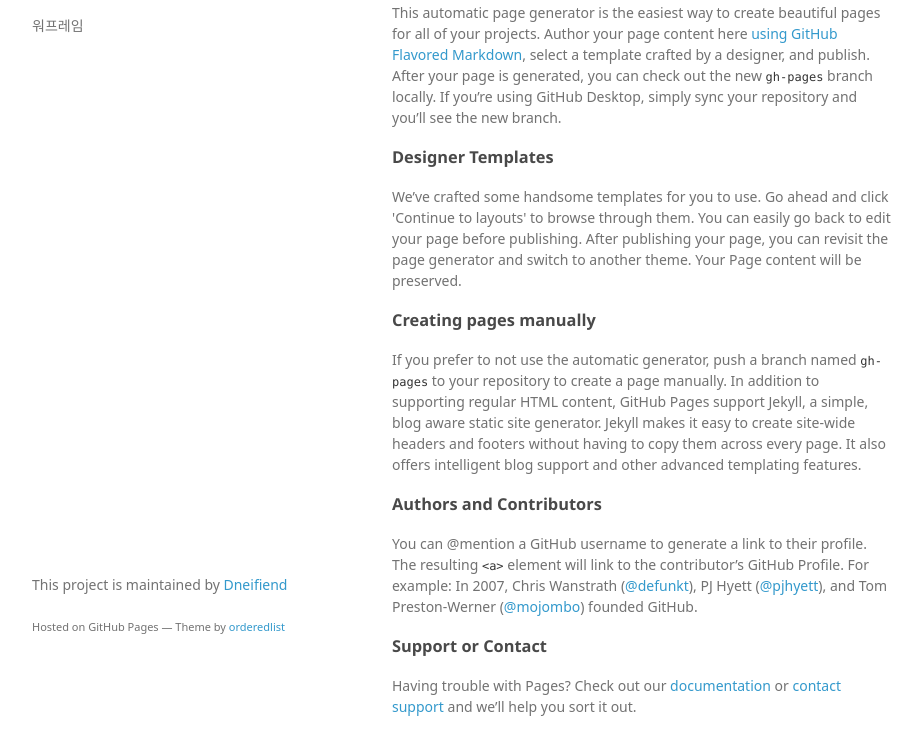
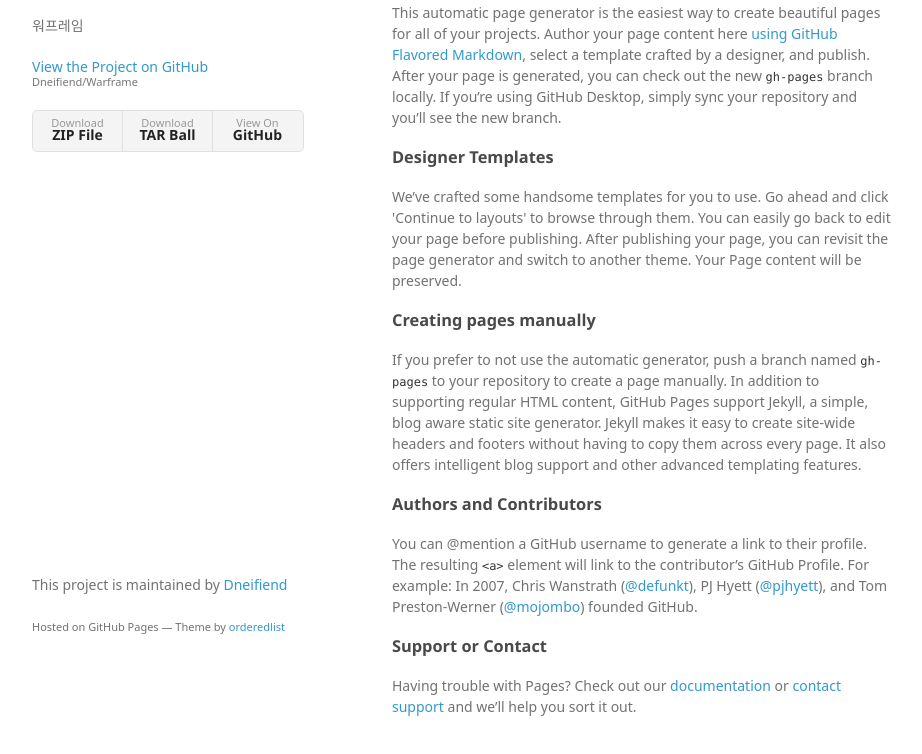
Before and after one commit to Dneifiend/Warframe, a plain HTML site: page index.html in a window 1280 px wide. Shown: the part 94-848 px from the top of the page, without its empty margins (178-1100 px from the left). Drawn offline with Linux system fonts and the light colour scheme; a web font is replaced by a local one.

```diff
--- a/index.html
+++ b/index.html
@@ -17,6 +17,15 @@
       <header>
         <h1>Warframe</h1>
         <p>워프레임</p>
+
+        <p class="view"><a href="https://github.com/Dneifiend/Warframe">View the Project on GitHub <small>Dneifiend/Warframe</small></a></p>
+
+
+        <ul>
+          <li><a href="https://github.com/Dneifiend/Warframe/zipball/master">Download <strong>ZIP File</strong></a></li>
+          <li><a href="https://github.com/Dneifiend/Warframe/tarball/master">Download <strong>TAR Ball</strong></a></li>
+          <li><a href="https://github.com/Dneifiend/Warframe">View On <strong>GitHub</strong></a></li>
+        </ul>
       </header>
       <section>
         <h3>
```
